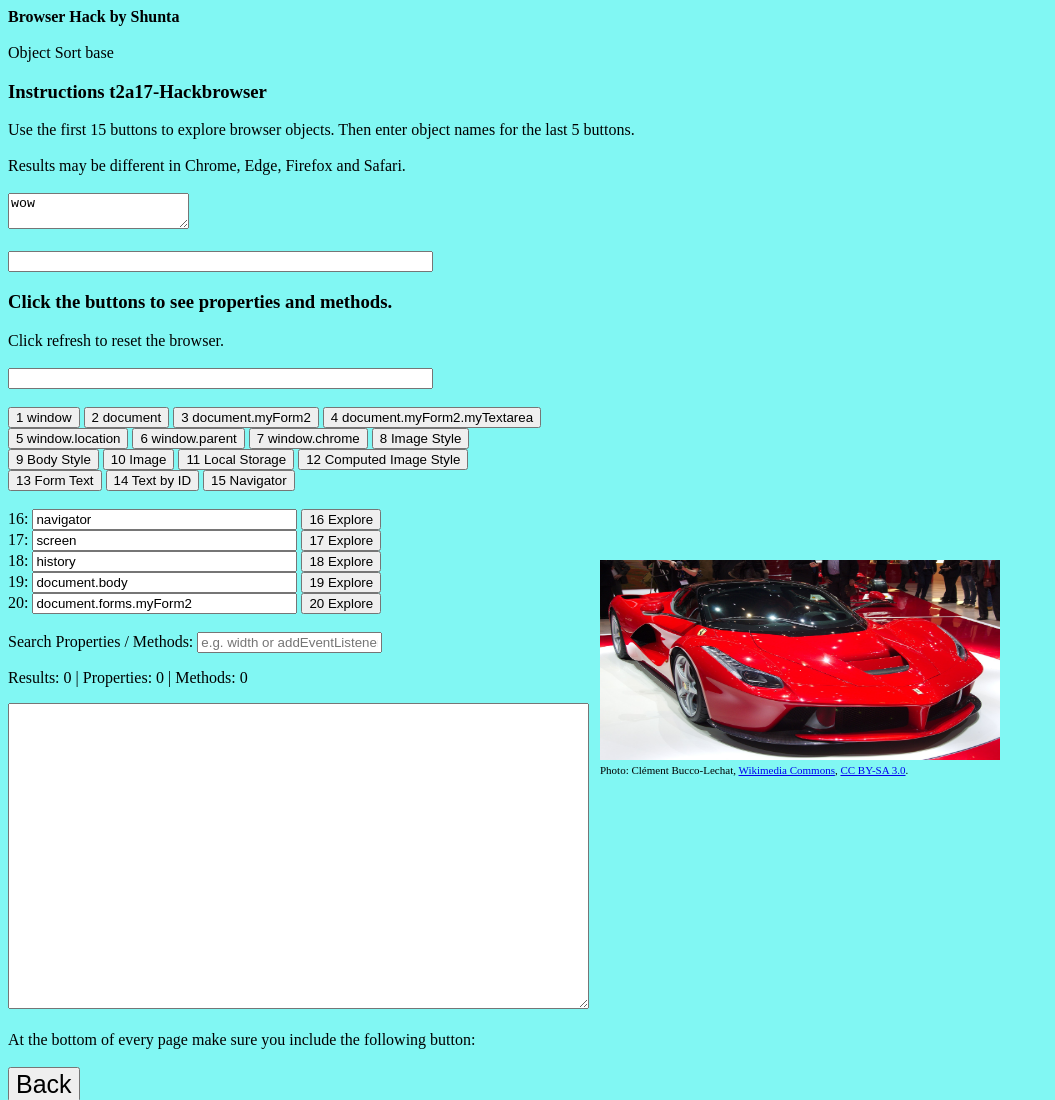
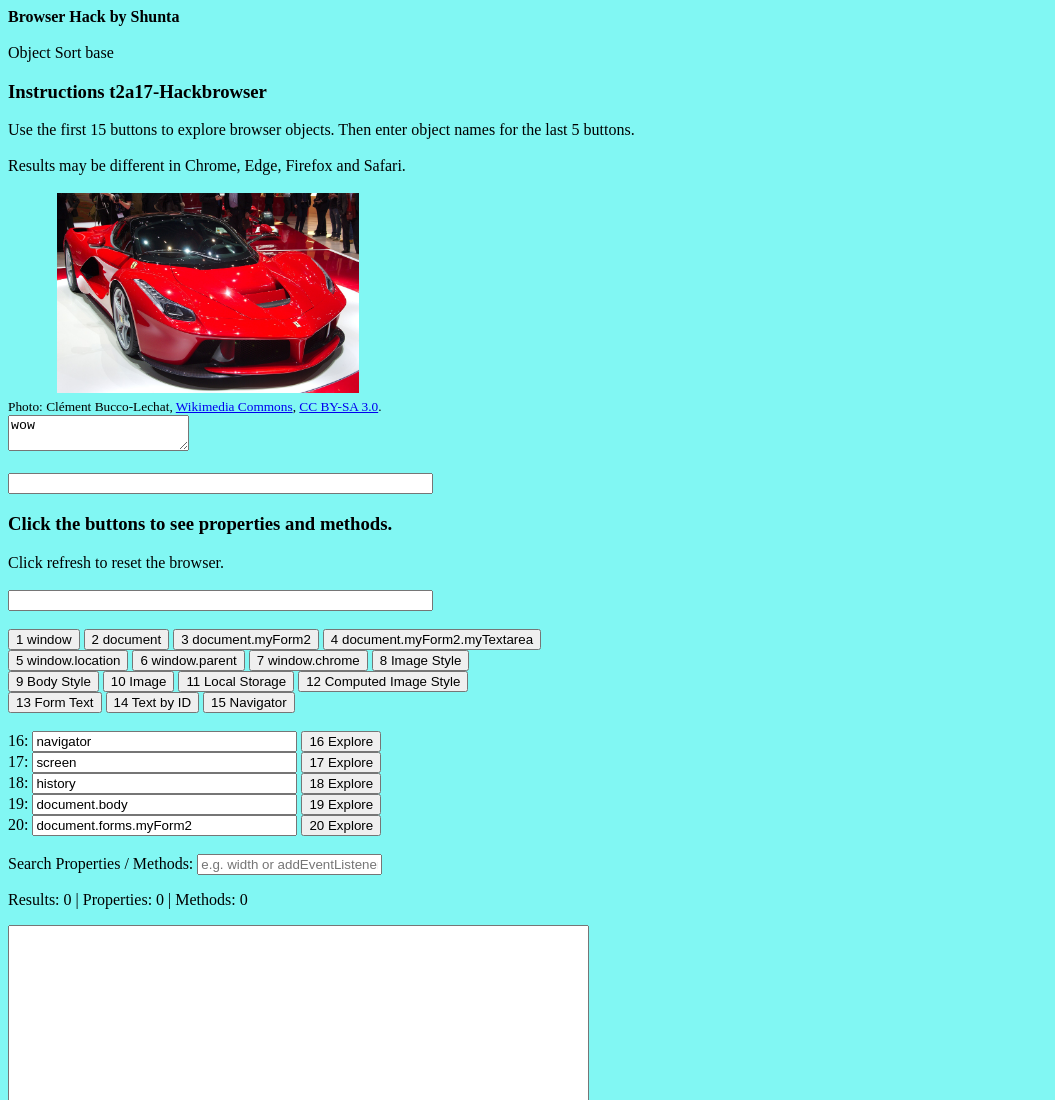
Before and after one commit to SNaka153/gamedev-shun-2026, a plain HTML site: page t2a17-hackbrowser.html in a window 1280 px wide. Shown: the top 1100 px of the page, without its empty margins (0-1055 px from the left). Drawn offline with Linux system fonts and the light colour scheme.

Commit message:
Refactor HTML and JavaScript for Hack Browser

```diff
--- a/t2a17-hackbrowser.html
+++ b/t2a17-hackbrowser.html
@@ -304,18 +304,24 @@ Firefox and Safari.
 
 <br><br>
 
+
 <img id="move1"
-     style="position:absolute; left:600px; top:560px"
      src="t2a17-car.jpg"
      width="400"
      height="200"
-     alt="Car Image">
+     style="max-width:100%; object-fit:contain;"
+     alt="Ferrari LaFerrari">
 
-<small style="position:absolute; left:600px; top:764px; width:400px; font-size:11px">
+<br>
+
+<small>
 Photo: Clément Bucco-Lechat,
-<a href="https://commons.wikimedia.org/wiki/File:Geneva_MotorShow_2013_-_Ferrari_LaFerrari_front_left_view.jpg">Wikimedia Commons</a>,
-<a href="https://creativecommons.org/licenses/by-sa/3.0/">CC BY-SA 3.0</a>.
+<a href="https://commons.wikimedia.org/wiki/File:Geneva_MotorShow_2013_-_Ferrari_LaFerrari_front_left_view.jpg">
+Wikimedia Commons</a>,
+<a href="https://creativecommons.org/licenses/by-sa/3.0/">
+CC BY-SA 3.0</a>.
 </small>
+
 
 <form name="myForm2">
 
```
